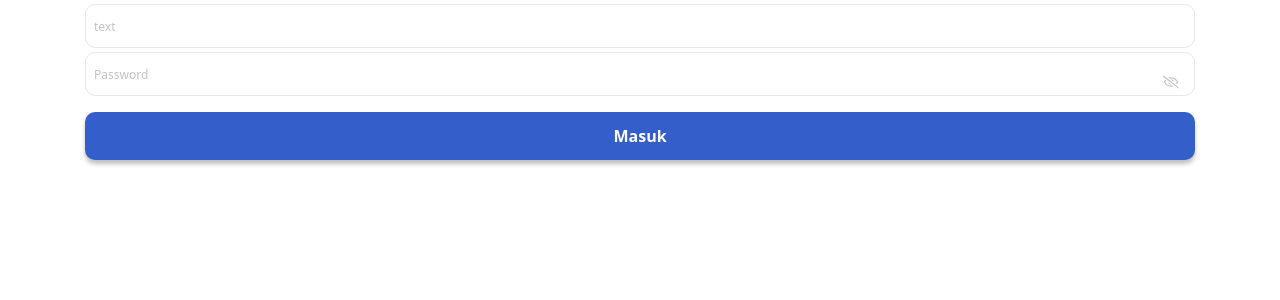
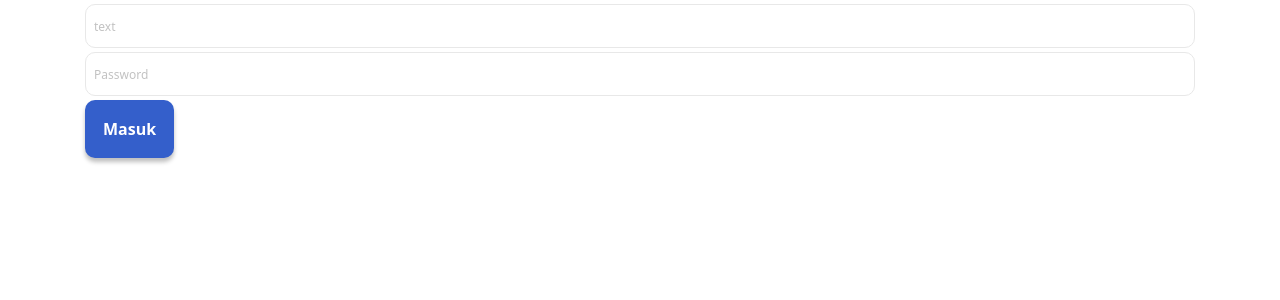
Before and after one commit to wahyunup/suarakunfc, a Next.js app: page / in a window 1280 px wide. Shown: the top 300 px of the page. Built offline with nearby package versions, Linux system fonts and the light colour scheme.

Commit message:
fixed: button GlobalComponent

```diff
--- a/src/app/about/page.tsx
+++ /dev/null
@@ -1,10 +0,0 @@
-import Button from "@/components/Button/Button";
-function index() {
-    return (
-        <>
-        <Button  className="">sdasd</Button>
-        </>
-    )
-}
-
-export default index;
--- a/src/app/page.tsx
+++ b/src/app/page.tsx
@@ -10,9 +10,9 @@ export default function Home() {
         placeholder="Password"
       />
       <Button
-        className="p-4 mt-3 w-full"
+        className=""
         background="primary"
-        size="medium"
+        size="verysmall"
         shadow
       >
         Masuk
--- a/src/components/@types/ui.d.ts
+++ b/src/components/@types/ui.d.ts
@@ -1,7 +1,7 @@
 export interface ButtonProps {
    children: React.ReactNode;
    background: "primary" | "secondary" | "accent";
-   size: "small" | "medium" | "large";
+   size: "small" | "medium" | "large" | "verysmall";
    shadow?: boolean;
    icon?: JSX.Element;
    iconPosition?: "left" | "right";
--- a/src/components/ui/Button/Button.tsx
+++ b/src/components/ui/Button/Button.tsx
@@ -19,12 +19,13 @@ const Button = ({
           {
             "bg-primary text-white": background === "primary",
             "bg-secondary text-white": background === "secondary",
-            "bg-transparent border border-white": background === "accent",
+            "bg-transparent border border-gray-200": background === "accent",
             "shadow-button__shadow": shadow,
             "flex items-center justify-center gap-2": icon,
-            "px-4 py-2": size === "small",
-            "px-6 py-3": size === "medium",
-            "px-8 py-4": size === "large",
+            "w-width__l h-height__l": size === "large",
+            "w-width__m h-height__m": size === "medium",
+            "w-width__s h-height__s": size === "small",
+            "w-width__xs h-height__xs": size === "verysmall",
           },
           className
         )}
--- a/src/components/ui/Input/Input.tsx
+++ b/src/components/ui/Input/Input.tsx
@@ -2,7 +2,7 @@
 
 import { useState } from "react";
 import { InputProps } from "@/components/@types/ui";
-import { FaRegEyeSlash, FaRegEye } from "react-icons/fa";
+// import { FaRegEyeSlash, FaRegEye } from "react-icons/fa";
 
 const Input = ({
   name,
@@ -32,11 +32,11 @@ const Input = ({
           className="absolute right-4 top-1/2 cursor-pointer"
           onClick={handleShowPassword}
         >
-          {isPasswordVisible ? (
+          {/* {isPasswordVisible ? (
             <FaRegEye className="text-[#C2C2C2]" />
           ) : (
             <FaRegEyeSlash className="text-[#C2C2C2]" />
-          )}
+          )} */}
         </span>
       )}
     </div>
--- a/tailwind.config.ts
+++ b/tailwind.config.ts
@@ -29,7 +29,20 @@ export default {
       },
       boxShadow: {
         button__shadow: "0px 4px 4px rgba(0, 0, 0, 0.25)",
-      }
+      },
+      width: {
+        width__l:"348px",
+        width__m:"242px",
+        width__s:"149px",
+        width__xs:"89px",
+      },
+      height: {
+        height__l:"44px",
+        height__m:"38px",
+        height__s:"44px",
+        height__xs:"58px",
+      },
+
     },
   },
   plugins: [],
```
